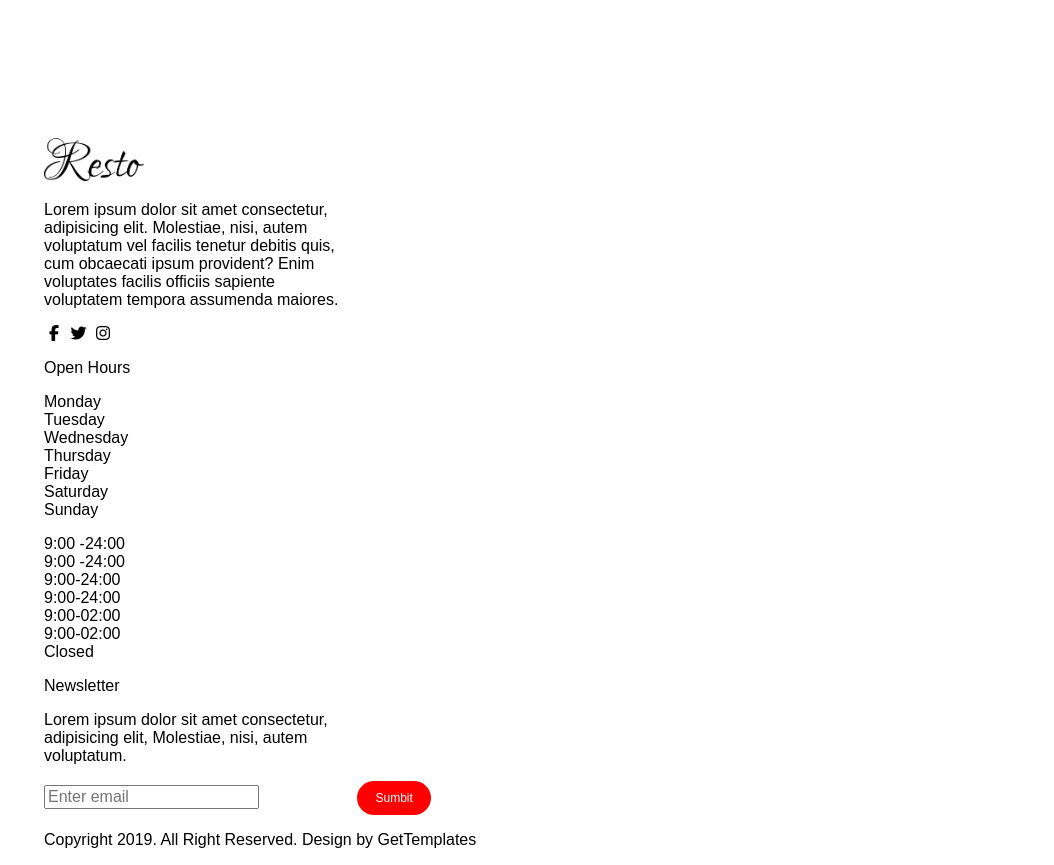
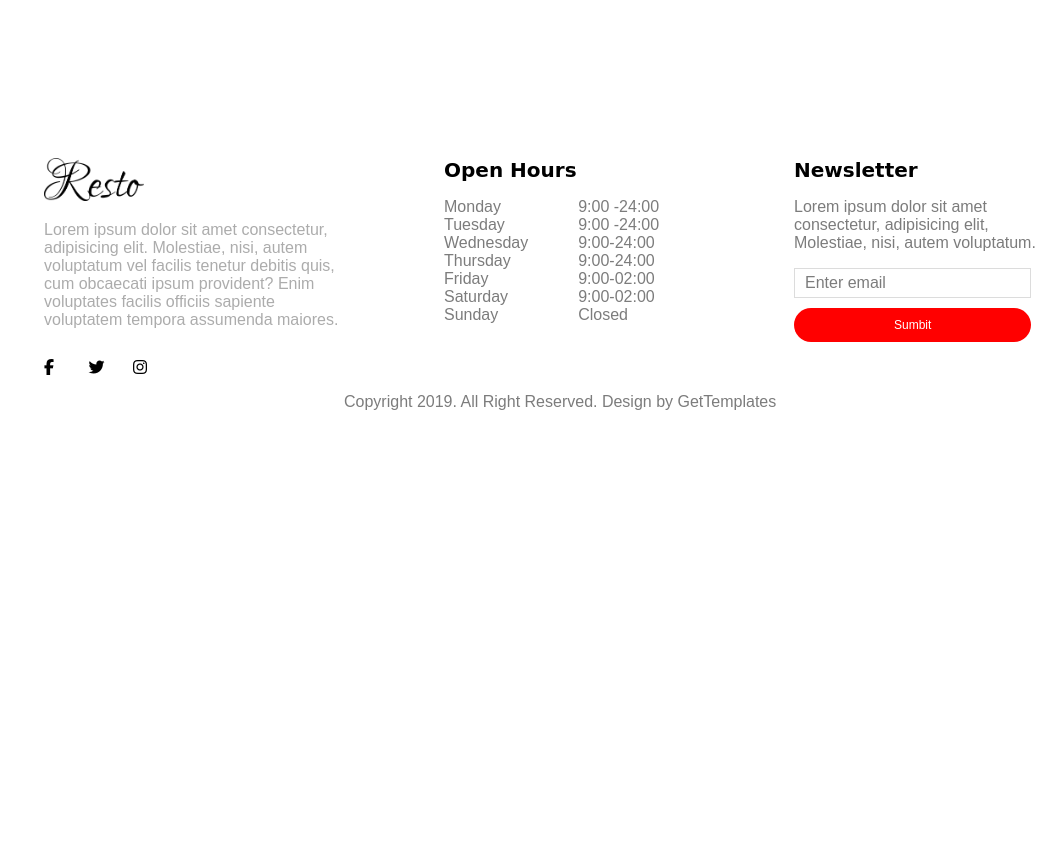
Before and after one commit to jaxongir11-IT/resto, a plain HTML site: page index.html in a window 1280 px wide. Shown: the part 5380-6245 px from the top of the page, without its empty margins (226-1280 px from the left). After the commit the page ends 5807 px from the top, so only its background shows below. Drawn offline with nearby package versions, Linux system fonts and the light colour scheme; a web font is replaced by a local one.

Commit message:
Add footer section with styles and structure to HTML and CSS

```diff
--- a/CSS/style.css
+++ b/CSS/style.css
@@ -828,11 +828,95 @@ input, textarea::placeholder {
     margin-top: 600px;
 }
 
+.footer-item__1 {
+    float: left;
+}
+
 .footer-item__1 img {
     width: 100px;
+    margin-top: 20px;
 }
 
 .footer-item__1 p {
     width: 300px;
+    color: #acacac;
+}
+
+.networks {
+    margin-top: 30px;
+    letter-spacing: 20px;
+}
+
+.footer-item__2 {
+    float: left;
+    margin: 20px 100px;
+}
+
+.footer__p {
+    display: block;
+    font-family: cursive;
+    font-size: 20px;
+    font-weight: 600;
+
+}
+
+.footer__p-1 {
+    float: left;
+    color: #7c7c7c;
+}
+
+.footer__p-2 {
+    float: right;
+    color: #7c7c7c;
+    margin-left: 50px;
+}
+
+.footer-item__3 {
+    width: 250px;
+    float: right;
+    margin-right: 600px;
+    margin-top: 20px;
+}
+
+.footer-item__p {
+    display: block;
+    font-family: cursive;
+    font-size: 20px;
+    font-weight: 600;
+}
+
+.footer-item__3 p {
+    color: #7c7c7c;
+}
+
+.footer-item__3 input {
+    padding: 5px 10px;
+    border: 1px solid #dcdcdc;
+    margin-bottom: 10px;
+    width: 215px;
+}
+
+.footer-item__3 input::placeholder {
+    color: #7c7c7c;
+}
+
+.footer__btn {
+    background-color: red;
+    display: inline-block;
+    border-radius: 50px;
+    padding: 10px 100px;
+    color: white;
+    text-transform: capitalize;
+    text-decoration: none;
+    font-size: 12px;
+}
+
+.footer__btn:hover {
+    background-color: black;
+}
+
+.footer > p {
+    margin-left: 300px;
+    color: #7c7c7c;
 }
 /* /Footer section */
--- a/index.html
+++ b/index.html
@@ -385,9 +385,9 @@
                     <i class="fa-brands fa-instagram"></i>
                 </div>
             </div>
-            <div class="footer-item__1">
-                <p>Open Hours</p>
-                <p>
+            <div class="footer-item__2">
+                <span class="footer__p">Open Hours</span>
+                <p class="footer__p-1">
                     Monday
                     <br>
                     Tuesday
@@ -402,7 +402,7 @@
                     <br>
                     Sunday
                 </p>
-                <p>
+                <p class="footer__p-2">
                     9:00 -24:00
                     <br>
                     9:00 -24:00
@@ -418,8 +418,8 @@
                     Closed
                 </p>
             </div>
-            <div class="footer-item__1">
-                <p>Newsletter</p>
+            <div class="footer-item__3">
+                <span class="footer-item__p">Newsletter</span>
                 <p>
                     Lorem ipsum dolor sit amet consectetur, adipisicing elit,
                     Molestiae, nisi, autem voluptatum.
@@ -427,9 +427,10 @@
                 <form action="#" method="get">
                     <label for="email"></label>
                     <input type="email" name="email" id="email" placeholder="Enter email">
-                    <a class="book-now__btn" href="#">sumbit</a>
+                    <a class="footer__btn" href="#">sumbit</a>
                 </form>
             </div>
+            <div class="clr"></div>
             <p>Copyright 2019. All Right Reserved. Design by GetTemplates</p>
         </section>
      </div>
```
